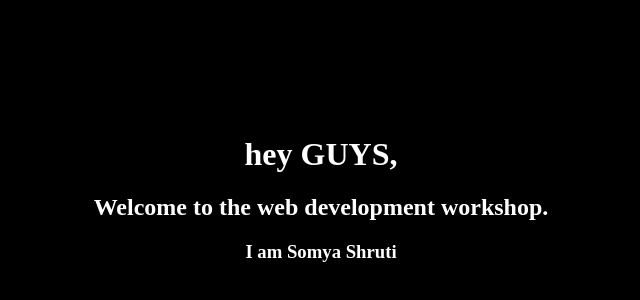
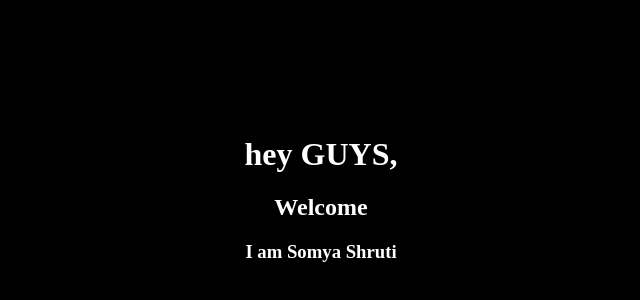
Before and after one commit to SomyaShruti/test1, a plain HTML site: page index.html in a window 1280 px wide. Shown: the part 64-364 px from the top of the page, without its empty margins (319-959 px from the left). Drawn offline with Linux system fonts and the light colour scheme.

Commit message:
Update index.html

```diff
--- a/index.html
+++ b/index.html
@@ -13,7 +13,7 @@
 <body style="background-color: black;">
 	<div class="cont">
 		<h1>hey GUYS,</h1>
-		<h2>Welcome to the web development workshop.</h2>
+		<h2>Welcome</h2>
 		<h3>I am Somya Shruti</h3>
 	</div>
 </body>
```
